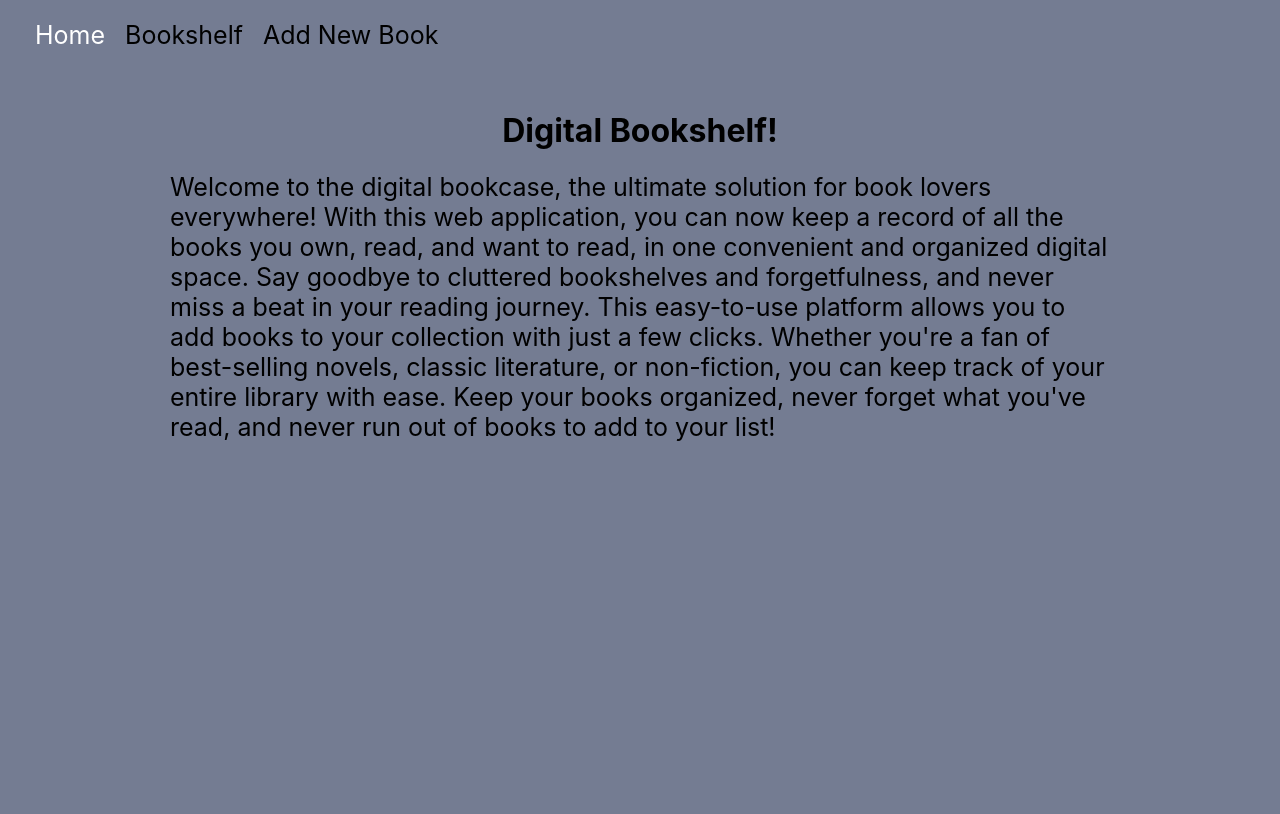
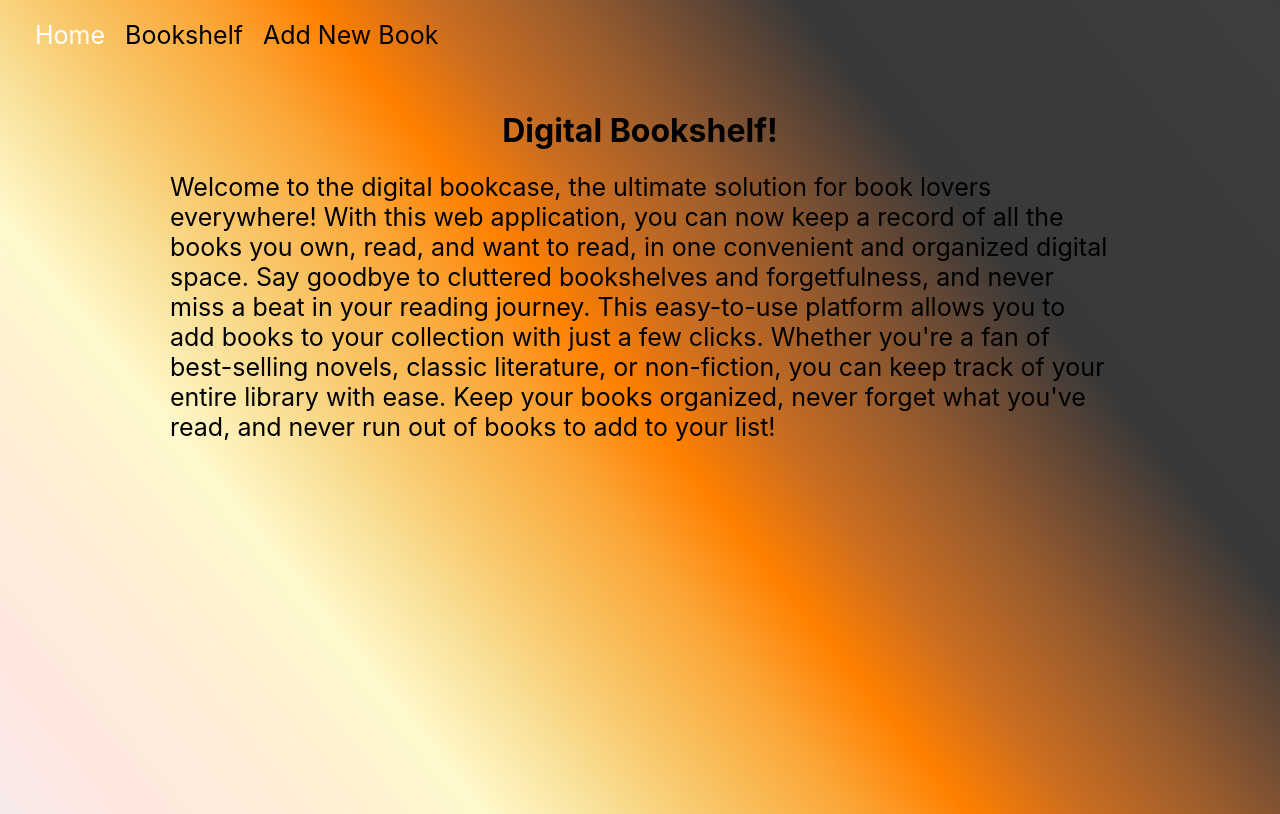
Before and after one commit to Creasser/Blakes-Bookshelf, a React (Create React App) app: page / in a window 1280 px wide. Built offline with nearby package versions, Linux system fonts and the light colour scheme; data requests are answered from the project's data file.

Commit message:
add gradient as background, make adjustments to page height

```diff
--- a/src/App.js
+++ b/src/App.js
@@ -5,10 +5,7 @@ import { Route } from 'react-router-dom';
 import Bookshelf from './components/Bookshelf';
 import NewBook from './components/NewBook';
 import BookDetails from './components/BookDetails';
-//create NavBar component that will have links to the Home page, book page, and add book page
-//create Home component, this component will just have general information about the website
-//create BookShelf component: This component will display a small preview of all the books. When the book is clicked on, the user will be redirected to another page that shows only the book clicked on and more information about the book.
-//will need to make a book component that can be resused for each book that is passed to create the book card
+
 
 function App() {
   const [books, setBooks] = useState([])
--- a/src/components/Book.js
+++ b/src/components/Book.js
@@ -3,12 +3,8 @@ import { Link } from "react-router-dom";
 
 function Book({ author, cover, pages, id }){
 
-    function handlePageChange(){
-
-    }
-
     return (
-        <div className="book" onClick={handlePageChange}>
+        <div className="book">
             <img src={cover} className='bookCover'></img>
             <h4>{author}</h4>
             <h4>{`Pages: ${pages}`}</h4>
--- a/src/components/Bookshelf.js
+++ b/src/components/Bookshelf.js
@@ -4,9 +4,7 @@ import Book from "./Book";
 
 function Bookshelf({ books }){
 
-    //need to create a new component that will take some of the book info and create a card for it
-    //on the card I want it to show the title, author, and coverimg. (possibly the page count)
-    //will need to have state to hold the books component, will need to determine where it will need to be. more than likely it will be the app component.
+    //potentiall add a filter based on book size
 
     const bookElements = books.map((book) => {
         return <Book key={book.id} id={book.id} author={book.author} cover={book.image} pages={book.pageCount} />
--- a/src/components/Home.js
+++ b/src/components/Home.js
@@ -1,7 +1,6 @@
 import React from "react";
 
 function Home(){
-//just a regular home page for basic info about the book showcase
 
     return (
         <div className="homepage">
--- a/src/components/NewBook.js
+++ b/src/components/NewBook.js
@@ -2,8 +2,6 @@ import React, { useState } from "react";
 import { useHistory } from "react-router-dom";
 
 function NewBook({ onAddBook }){
-    // create a controlled form
-    // have the data in state so that i can pass it up to the app component and add it to the db.json file
 const [newBook, setNewBook] = useState({
     title: '',
     author: '',
@@ -48,10 +46,9 @@ function handleSubmit(e){
         onAddBook(data)})
 }
 
-//console.log(newBook)
 
     return (
-      <div>
+      <div className="container">
         <h1 id='title'>Add a New Book to the Collection!</h1>
         <div className='formContainer'>
             <form onSubmit={handleSubmit} >
--- a/src/index.css
+++ b/src/index.css
@@ -5,12 +5,36 @@ body {
     sans-serif;
   -webkit-font-smoothing: antialiased;
   -moz-osx-font-smoothing: grayscale;
-  background-color: #747C92;
+  /*background-color: #747C92;*/
+  background-image: linear-gradient(
+  51deg,
+  hsl(0deg 39% 94%) 0%,
+  hsl(13deg 100% 94%) 6%,
+  hsl(29deg 100% 93%) 13%,
+  hsl(42deg 100% 91%) 19%,
+  hsl(53deg 100% 90%) 25%,
+  hsl(45deg 89% 79%) 31%,
+  hsl(39deg 92% 69%) 37%,
+  hsl(34deg 96% 60%) 44%,
+  hsl(30deg 100% 50%) 50%,
+  hsl(27deg 72% 46%) 56%,
+  hsl(26deg 55% 39%) 63%,
+  hsl(24deg 34% 31%) 69%,
+  hsl(0deg 0% 22%) 75%,
+  hsl(0deg 0% 23%) 81%,
+  hsl(0deg 1% 23%) 87%,
+  hsl(0deg 1% 24%) 94%,
+  hsl(0deg 2% 24%) 100%
+);
 }
 
 code {
   font-family: source-code-pro, Menlo, Monaco, Consolas, 'Courier New',
     monospace;
+}
+
+.container {
+  height: 90.5vh;
 }
 
 .navLinkContainer {
@@ -119,3 +143,7 @@ code {
   margin-left: 150px;
   font-size: 20px;
 }
+
+.homepage {
+  height: 90.5vh;
+}
```
